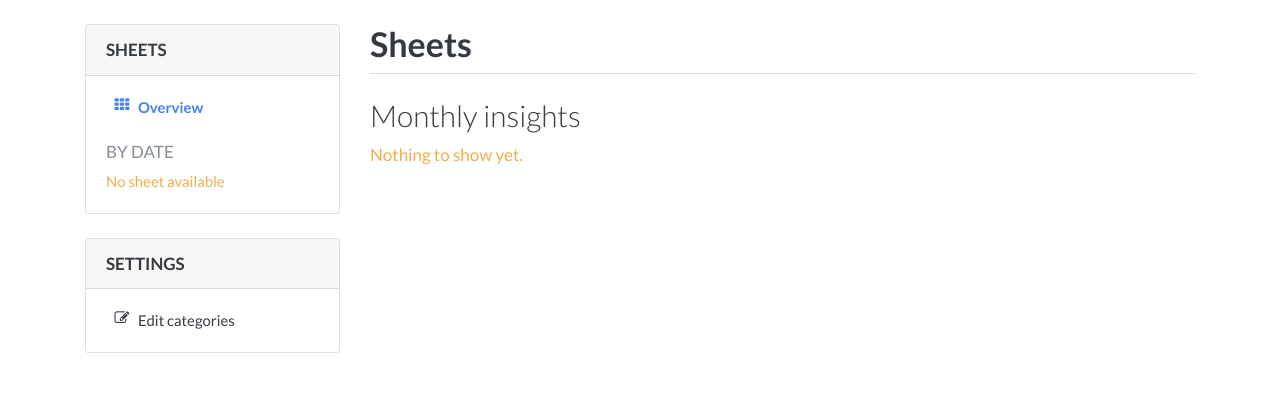
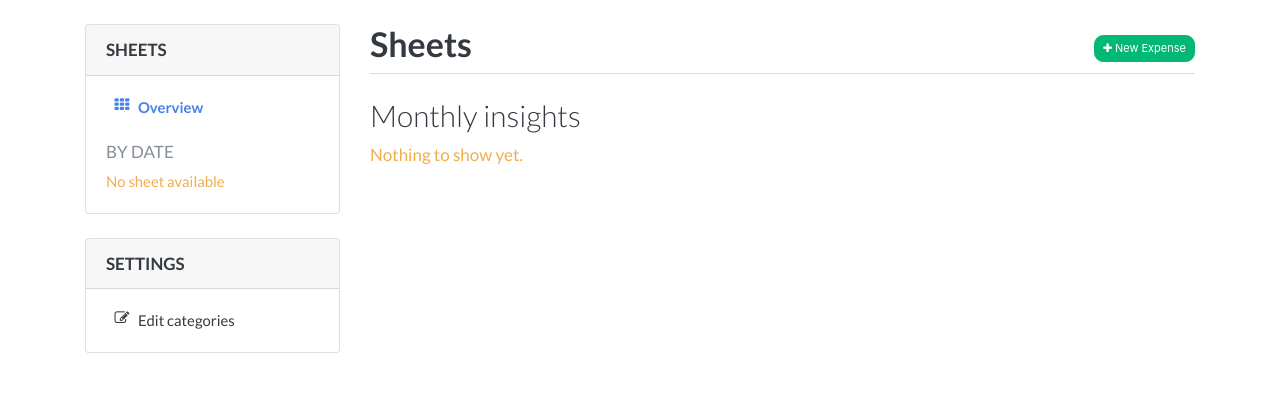
Before and after one commit to lebriton/ihatetobudget, a Django app: page /sheets/ in a window 1280 px wide. Shown: the part 60-480 px from the top of the page. Run offline with Django 3.2, Linux system fonts and the light colour scheme; the visitor is signed in with stand-in values (Sample User, id 1); data that the repository does not hold is empty; some libraries are stand-ins or nearby versions.

Commit message:
sheets/index: new expense button

```diff
--- a/sheets/template/sheets/index.html
+++ b/sheets/template/sheets/index.html
@@ -4,6 +4,9 @@
 
 {% block content %}
   {% include 'sheets/macros/page_header_beginning.html' with title="Sheets" %}
+    <a href="{% url 'sheets:expense-new' %}" class="btn btn-block btn-success btn-sm">
+      <i class="fa fa-plus"></i> New Expense
+    </a>
   {% include 'sheets/macros/page_header_end.html' %}
 
   <div class="d-flex justify-content-between">
```
